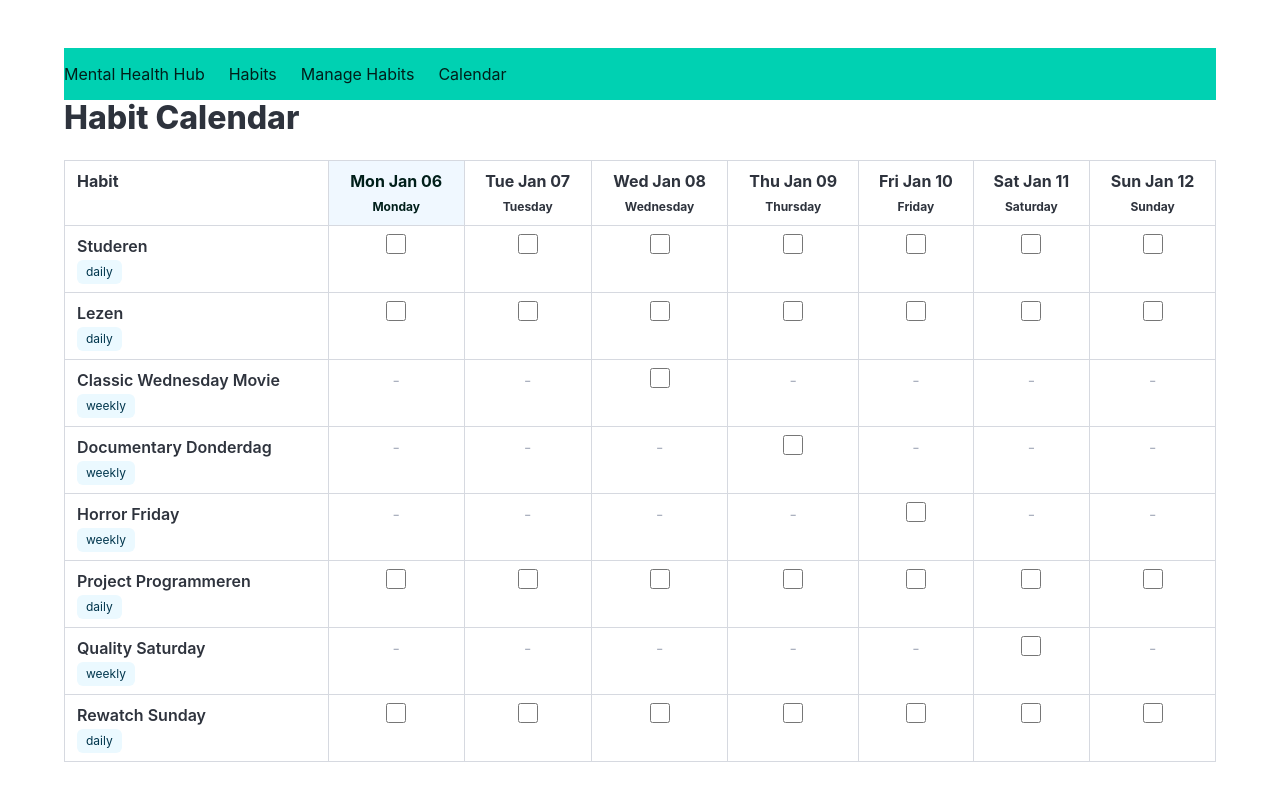
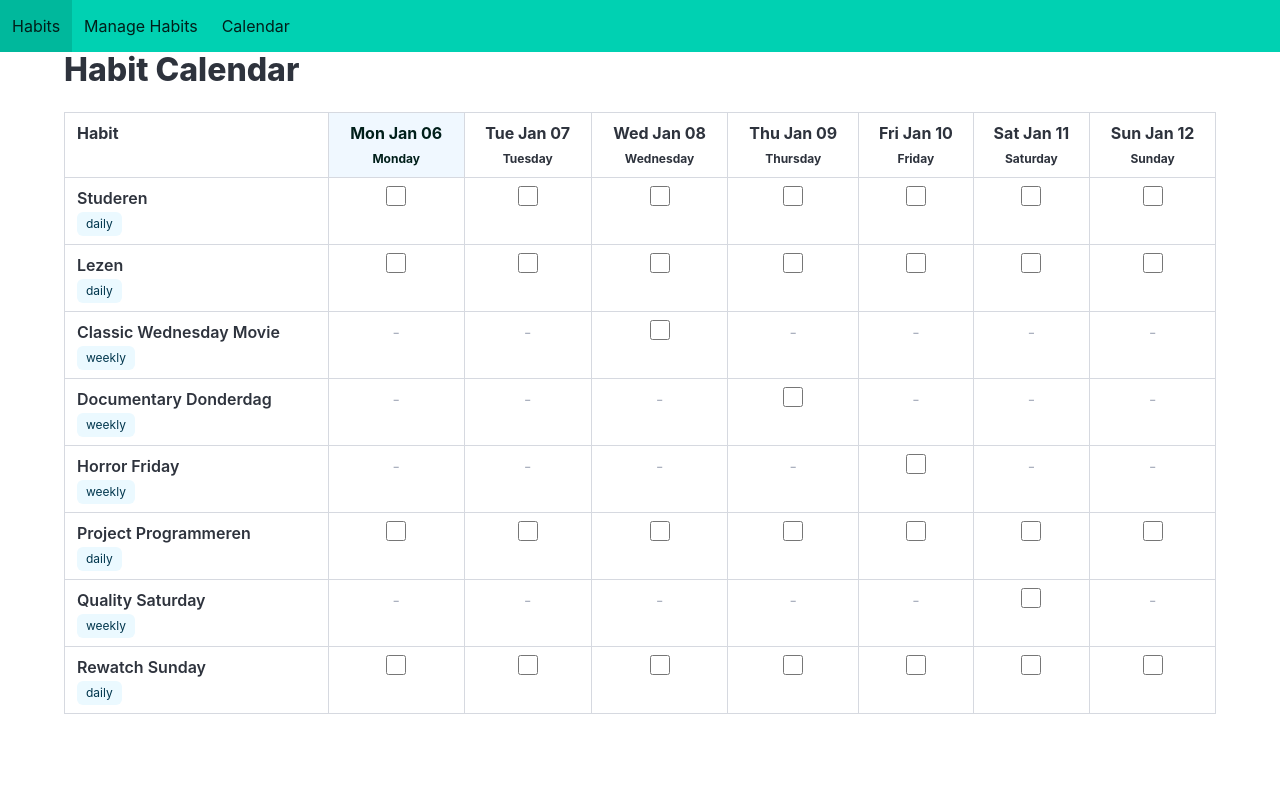
Before and after one commit to messineg/logboekmentalegezondheid, a Django app: page /habits/calendar/ in a window 1280 px wide. After the commit the page ends 714 px from the top, so only its background shows below. Run offline with Django 5.2, Linux system fonts and the light colour scheme; a user stored in the database is signed in; data comes from the database, SQL or seed files in the repository; both versions use the stored data as it was after the commit.

Commit message:
nieuwe aanpassingen aan kalender

```diff
--- a/applicatie/mental_health_web/habits/templates/habits/calendar.html
+++ b/applicatie/mental_health_web/habits/templates/habits/calendar.html
@@ -19,16 +19,19 @@
         }
     </style>
 </head>
-<div class="container">
+<body>
     <nav class="navbar is-primary">
         <div class="navbar-brand">
-            <a class="navbar-item" href="/">Mental Health Hub</a>
-            <a href="{% url 'habit_list' %}" class="navbar-item">Habits</a>
-            <a href="{% url 'manage_habits' %}" class="navbar-item">Manage Habits</a>
-            <a href="{% url 'calendar' %}" class="navbar-item">Calendar</a>
+
+        </div>
+        <div  class="navbar-menu">
+            <div class="navbar-start">
+                <a href="{% url 'habit_list' %}" class="navbar-item">Habits</a>
+                <a href="{% url 'manage_habits' %}" class="navbar-item">Manage Habits</a>
+                <a href="{% url 'calendar' %}" class="navbar-item">Calendar</a>
+            </div>
         </div>
     </nav>
-<body class="section">
     <div class="container">
         <h1 class="title is-3 mb-5">Habit Calendar</h1>
 
```
Also changed, not shown: applicatie/data/mental_log.db.
